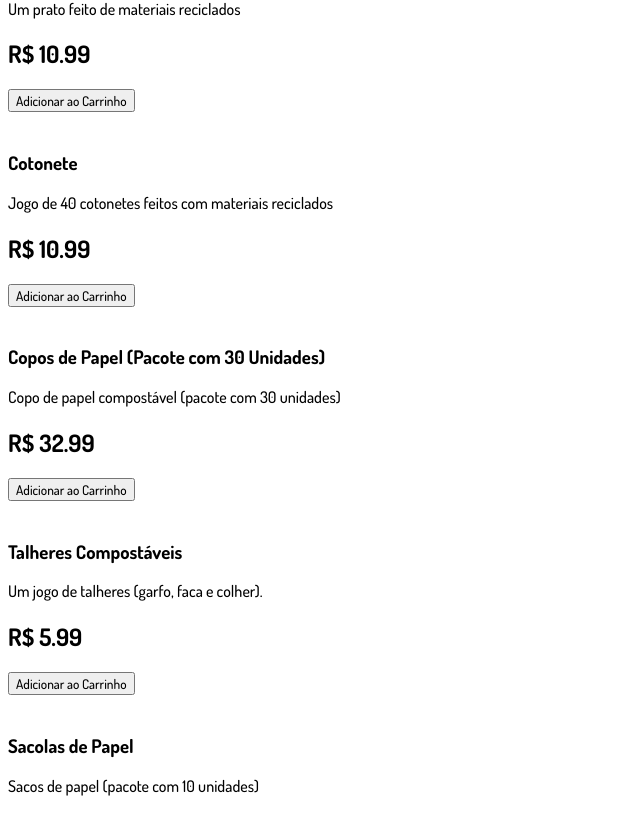
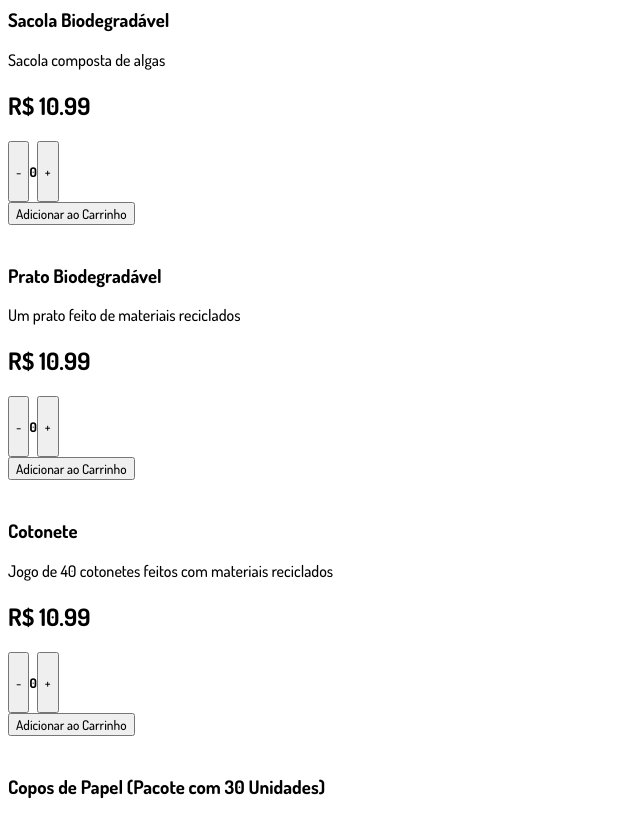
Before and after one commit to matheuslinkdev/ecomatters-react, a React (Vite) app: page /loja in a window 1280 px wide. Shown: the part 1165-1980 px from the top of the page, without its empty margins (0-640 px from the left). Built offline with nearby package versions, Linux system fonts and the light colour scheme.

Commit message:
Adicionando lógica para selecionar quantidade e exibir a soma do valor de todos os produtos no carrinho

```diff
--- a/src/Componentes/Carrinho/AlterarQuantidade/index.jsx
+++ b/src/Componentes/Carrinho/AlterarQuantidade/index.jsx
@@ -1,15 +1,23 @@
-import { useState } from "react";
+import { useEffect, useState } from "react";
 
-const AlterarQuantidade = () => {
-  const [quantidade, setQuantidade] = useState(1);
+const AlterarQuantidade = ({ quantidade, onQuantidadeChange }) => {
+  const [quant, setQuant] = useState(quantidade);
+
+  useEffect(() => {
+    setQuant(quantidade);
+  }, [quantidade]);
 
   const handleDiminuirQuantidade = () => {
-    setQuantidade((quant) => (quant > 1 ? quant - 1 : quant));
+    setQuant((quantidade) => (quantidade > 1 ? quantidade - 1 : quantidade));
   };
 
   const handleAumentarQuantidade = () => {
-    setQuantidade((quant) => (quant < 20 ? quant + 1 : quant));
+    setQuant((quantidade) => (quantidade <= 19 ? quantidade + 1 : quantidade));
   };
+
+  useEffect(() => {
+    onQuantidadeChange(quant);
+  }, [quant, onQuantidadeChange]);
 
   return (
     <article>
@@ -22,7 +30,7 @@ const AlterarQuantidade = () => {
         >
           -
         </button>
-        <h5>{quantidade}</h5>
+        <h5>{quant}</h5>
         <button
           onClick={(e) => {
             e.preventDefault();
--- a/src/Componentes/Carrinho/index.jsx
+++ b/src/Componentes/Carrinho/index.jsx
@@ -1,11 +1,16 @@
 import { useCarrinho } from "../../Contexts/CarrinhoContext";
-import AlterarQuantidade from "./AlterarQuantidade";
 import BotaoRemover from "./BotaoRemover";
 
 const Carrinho = () => {
   const { carrinho, removerDoCarrinho } = useCarrinho();
 
-  console.log("Carrinho:", carrinho);
+const calcularValorTotal = () => {
+  const total = carrinho.reduce((total, produto) => {
+    return total + produto.preco * produto.quantidade;
+  }, 0);
+  //Utilizei o método toLocaleString para adicionar a formatação brasileira de números
+  return total.toLocaleString("pt-BR", { style: "currency", currency: "BRL" });
+};
 
   const handleRemoverProduto = (id) => {
     removerDoCarrinho(id);
@@ -15,13 +20,14 @@ const Carrinho = () => {
     <main>
       <h2>Carrinho de Compras</h2>
       {carrinho.length > 0 ? (
+        <>
           <ul>
             {carrinho.map((produto, index) => (
               <li key={index}>
                 <h2>{produto.nome}</h2>
                 <span>{produto.descricao}</span>
                 <h4> Preço: R$ {produto.preco}</h4>
-              <AlterarQuantidade/>
+                <h5>Quantidade: {produto.quantidade}</h5>
                 <BotaoRemover
                   handleRemoverProduto={() => {
                     handleRemoverProduto(produto.nome);
@@ -30,8 +36,12 @@ const Carrinho = () => {
               </li>
             ))}
           </ul>
+          <p>Valor Total: R${calcularValorTotal()}</p>
+        </>
       ) : (
+        <section>
           <p>O carrinho está vazio.</p>
+        </section>
       )}
     </main>
   );
--- a/src/Componentes/Produtos/data/produtos.js
+++ b/src/Componentes/Produtos/data/produtos.js
@@ -2,9 +2,10 @@ export const produtos = [
   {
     nome: "Bloco de Notas Ecológico",
     precoReal: 32.99,
-    descricao: "Bloco de notas com composição de papéis reciclados ",
+    descricao: "Bloco de notas com composição de papéis reciclados",
     imagem: "",
     disponivel: true,
+    quantidade: 0,
   },
   {
     nome: "Luminária LED Solar",
@@ -12,6 +13,7 @@ export const produtos = [
     descricao: "Luz de LED alimentada por energia solar",
     imagem: "",
     disponivel: true,
+    quantidade: 0,
   },
   {
     nome: "Garrafa Térmica",
@@ -19,13 +21,16 @@ export const produtos = [
     descricao: "Garrafa térmica feita com materiais reaproveitados",
     imagem: "",
     disponivel: true,
+    quantidade: 0,
   },
   {
     nome: "Spray aromatizador",
     precoReal: 16.99,
-    descricao: "Spray aromatizador, com embalagem e ingredientes que não prejudicam a natureza",
+    descricao:
+      "Spray aromatizador, com embalagem e ingredientes que não prejudicam a natureza",
     imagem: "",
     disponivel: true,
+    quantidade: 0,
   },
   {
     nome: "Sacola Biodegradável",
@@ -33,6 +38,7 @@ export const produtos = [
     descricao: "Sacola composta de algas",
     imagem: "",
     disponivel: true,
+    quantidade: 0,
   },
   {
     nome: "Prato Biodegradável",
@@ -40,6 +46,7 @@ export const produtos = [
     descricao: "Um prato feito de materiais reciclados",
     imagem: "",
     disponivel: true,
+    quantidade: 0,
   },
   {
     nome: "Cotonete",
@@ -47,6 +54,7 @@ export const produtos = [
     descricao: "Jogo de 40 cotonetes feitos com materiais reciclados",
     imagem: "",
     disponivel: true,
+    quantidade: 0,
   },
   {
     nome: "Copos de Papel (Pacote com 30 Unidades)",
@@ -54,13 +62,15 @@ export const produtos = [
     descricao: "Copo de papel compostável (pacote com 30 unidades)",
     imagem: "",
     disponivel: true,
+    quantidade: 0,
   },
   {
     nome: "Talheres Compostáveis",
     precoReal: 5.99,
-    descricao: "Um jogo de talheres (garfo, faca e colher). ",
+    descricao: "Um jogo de talheres (garfo, faca e colher)",
     imagem: "",
     disponivel: true,
+    quantidade: 0,
   },
   {
     nome: "Sacolas de Papel",
@@ -68,5 +78,6 @@ export const produtos = [
     descricao: "Sacos de papel (pacote com 10 unidades)",
     imagem: "",
     disponivel: true,
+    quantidade: 0,
   },
 ];
--- a/src/Componentes/Produtos/index.jsx
+++ b/src/Componentes/Produtos/index.jsx
@@ -1,18 +1,28 @@
 import { useCarrinho } from "../../Contexts/CarrinhoContext";
+import AlterarQuantidade from "../Carrinho/AlterarQuantidade";
 import BotaoAdicionarCarrinho from "./BotaoAddCarrinho";
 import { produtos } from "./data/produtos";
 
 const Produtos = () => {
   const { adicionarAoCarrinho } = useCarrinho();
 
+  const handleQuantidadeChange = (produto, novaQuantidade) => {
+    produto.quantidade = novaQuantidade;
+  };
+
   const handleAdicionarAoCarrinho = (produto) => {
     const produtoSelecionado = {
       nome: produto.nome,
       descricao: produto.descricao,
-      preco: produto.precoReal
+      preco: produto.precoReal,
+      quantidade: produto.quantidade,
     };
     adicionarAoCarrinho(produtoSelecionado);
-    console.log("Produto adicionado ao carrinho:", produtoSelecionado);
+    console.log(
+      "Produto adicionado ao carrinho:",
+      produto.nome,
+      produto.quantidade
+    );
   };
 
   return (
@@ -20,13 +30,18 @@ const Produtos = () => {
       <main>
         <h1>Produtos</h1>
         <article>
-          {produtos.map((produto, index) => {
-            return (
+          {produtos.map((produto, index) => (
             <section key={index}>
               <img src="" alt="" />
               <h1>{produto.nome}</h1>
               <span>{produto.descricao}</span>
               <h2>R$ {produto.precoReal}</h2>
+              <AlterarQuantidade
+                quantidade={produto.quantidade}
+                onQuantidadeChange={(novaQuantidade) =>
+                  handleQuantidadeChange(produto, novaQuantidade)
+                }
+              />
               <BotaoAdicionarCarrinho
                 produto={produto}
                 handleAdicionarAoCarrinho={() =>
@@ -34,8 +49,7 @@ const Produtos = () => {
                 }
               />
             </section>
-            );
-          })}
+          ))}
         </article>
       </main>
     </>
--- a/src/Contexts/CarrinhoContext.jsx
+++ b/src/Contexts/CarrinhoContext.jsx
@@ -13,6 +13,10 @@ export const CarrinhoProvider = ({ children }) => {
   }, []);
 
   const adicionarAoCarrinho = (produto) => {
+    if(produto.quantidade === 0){
+      alert("Você deve adicionar uma quantidade diferete de 0")
+      return;
+    }
     const produtoNoCarrinho = carrinho.find(
       (produtoCarrinho) => produtoCarrinho.nome === produto.nome
     );
```
Lines whose indentation alone changed are shown as unchanged.
